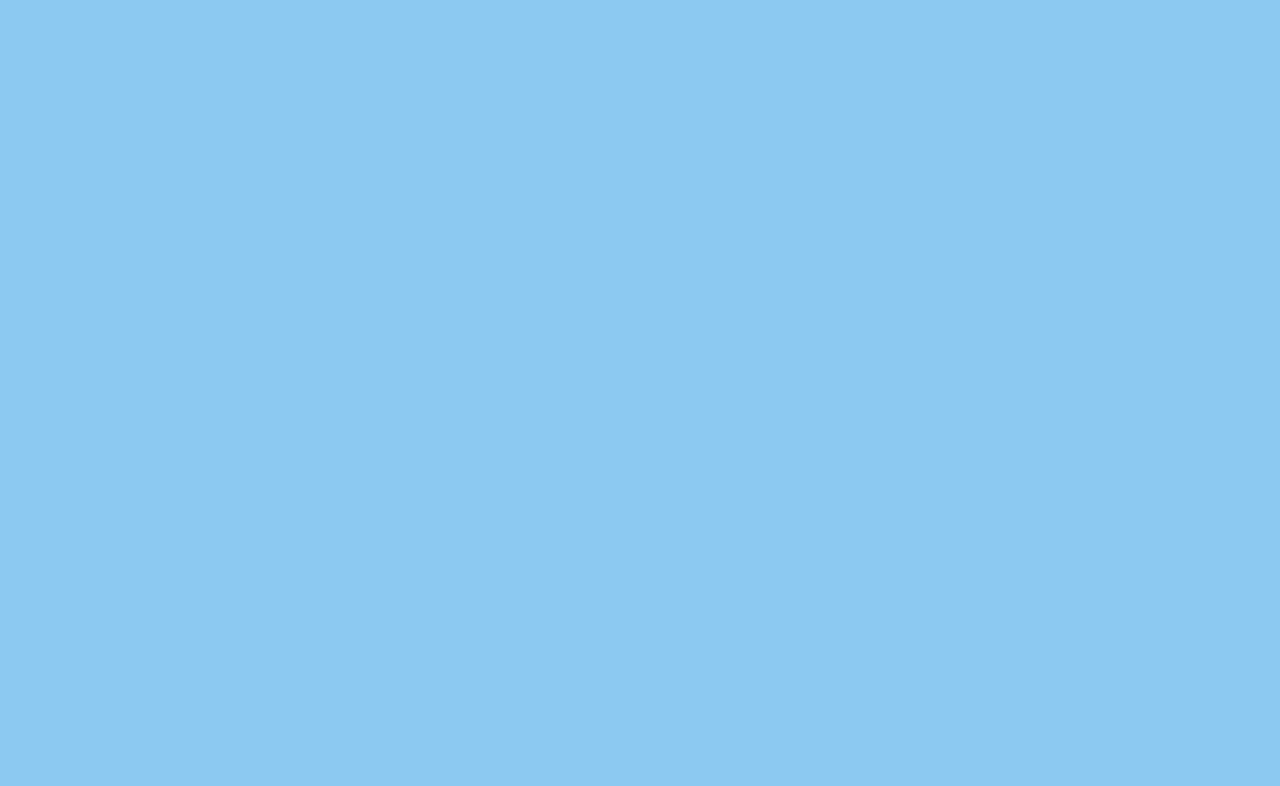
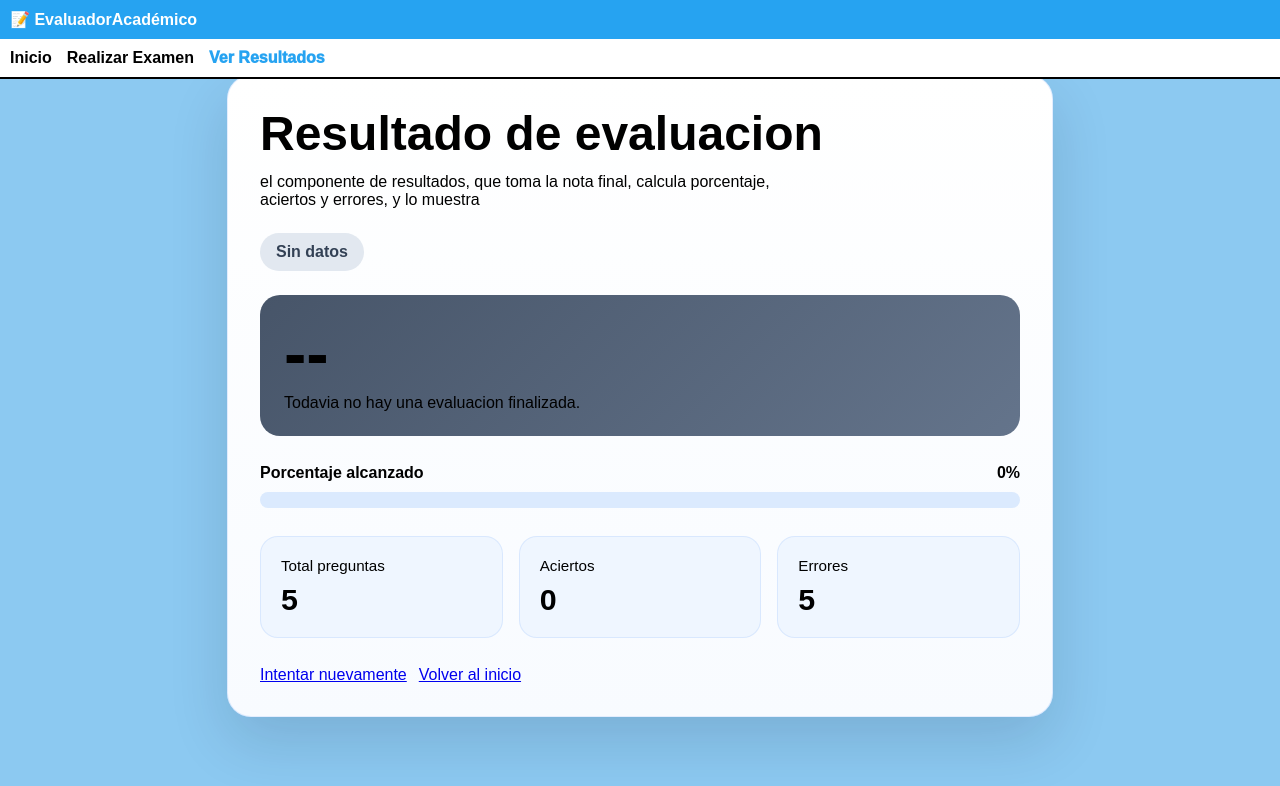
Before and after one commit to SolDF33/Proyecto-Evaluador-Din-mico, an Angular app: page /resultados in a window 1280 px wide. Shown: the top 786 px of the page. Built offline with nearby package versions, Linux system fonts and the light colour scheme.

Commit message:
Corregido error de sintaxis en resultados.html

```diff
--- a/src/app/components/resultados/resultados.html
+++ b/src/app/components/resultados/resultados.html
@@ -1,6 +1,6 @@
 <section class="resultados-page">
   <div class="resultados-card">
-    <h1>Resultado de evaluacion/h1>
+    <h1>Resultado de evaluacion</h1>
     <p class="intro">
       el componente de resultados, que toma la nota final, calcula porcentaje, aciertos y errores, y lo muestra
     </p>
```
